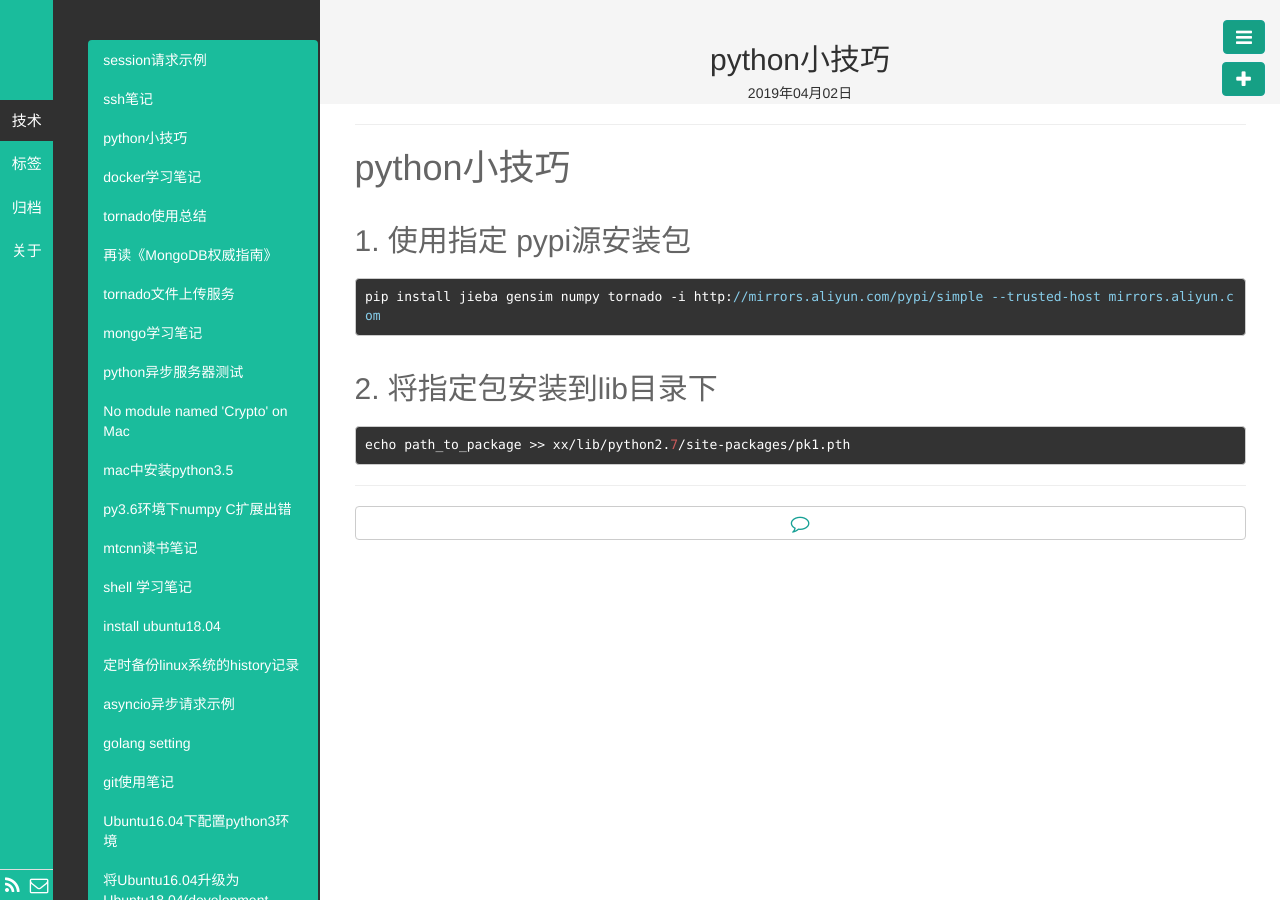
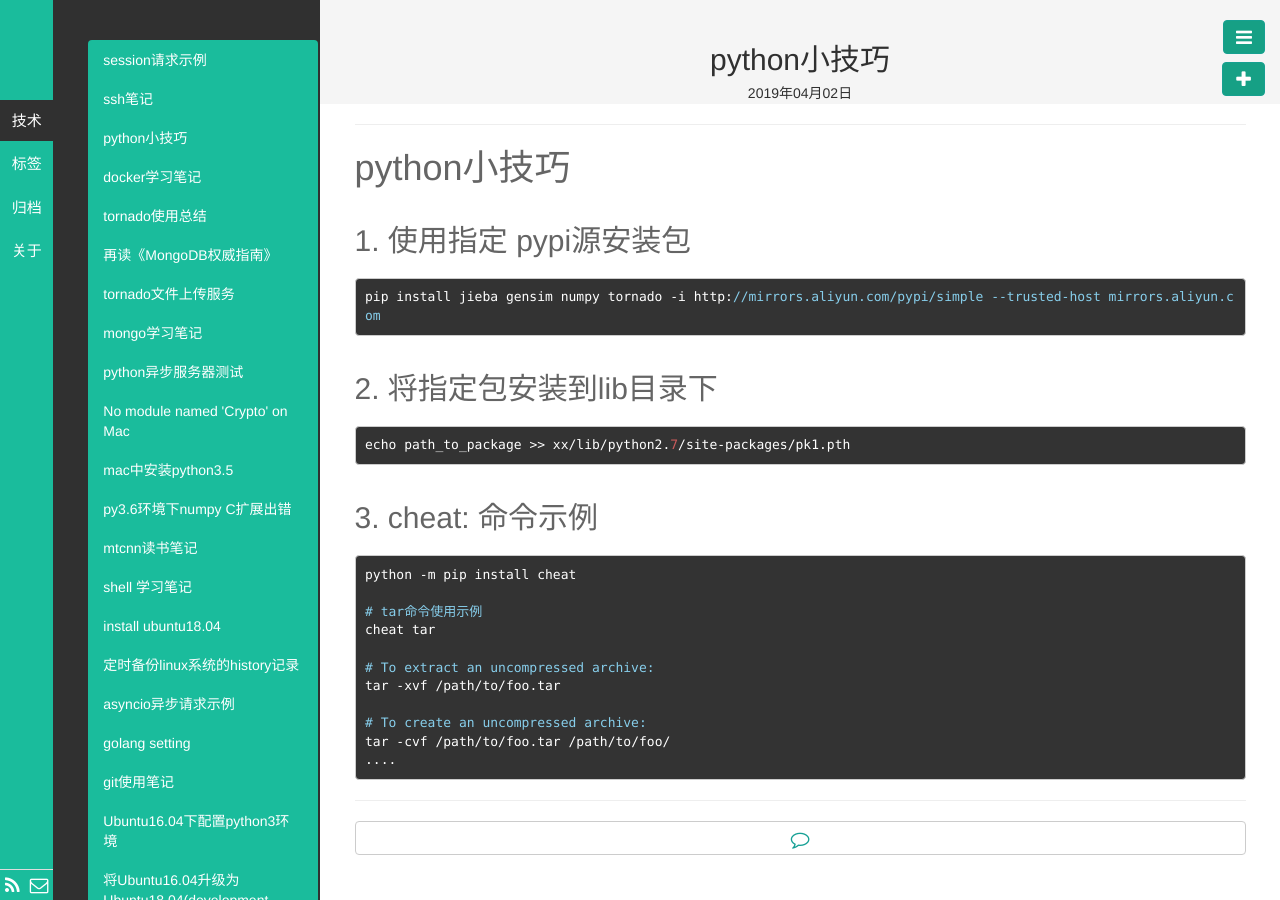
Before and after one commit to fengrk/frkhit.github.io, a Jekyll site: the page built from _posts/blog/2019-04-02-python_tips.md, in a window 1280 px wide. Built offline with Jekyll 4.4.1, drawn with Linux system fonts in a browser that asks for light colours; Markdown is read by kramdown in place of the engine named in the settings.

Commit message:
Update 2019-04-02-python_tips.md

````diff
--- a/_posts/blog/2019-04-02-python_tips.md
+++ b/_posts/blog/2019-04-02-python_tips.md
@@ -18,3 +18,18 @@ pip install jieba gensim numpy tornado -i http://mirrors.aliyun.com/pypi/simple
 ```
 echo path_to_package >> xx/lib/python2.7/site-packages/pk1.pth
 ```
+
+## 3. cheat: 命令示例
+```
+python -m pip install cheat
+
+# tar命令使用示例
+cheat tar
+
+# To extract an uncompressed archive:
+tar -xvf /path/to/foo.tar
+
+# To create an uncompressed archive:
+tar -cvf /path/to/foo.tar /path/to/foo/
+....
+```
````
